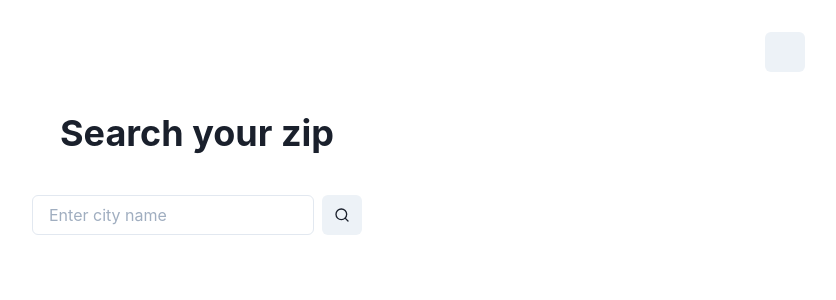
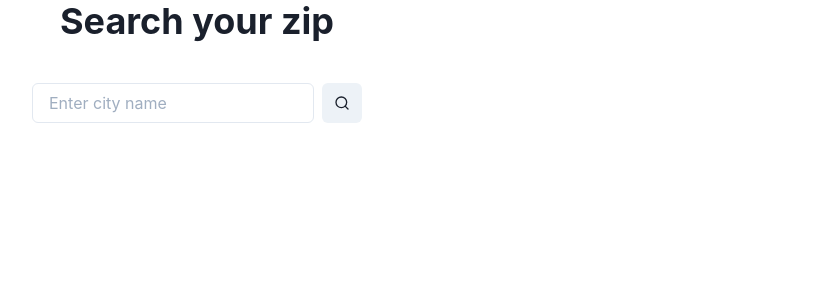
Before and after one commit to rohaanmalik/weather-app-challenge, a React (Create React App) app in the folder client/: page / in a window 1280 px wide. Shown: the top 300 px of the page, without its empty margins (443-1279 px from the left). Built offline with nearby package versions, Linux system fonts and the light colour scheme.

Commit message:
cleaning up the dashboard

```diff
--- a/client/src/components/Dashboard.jsx
+++ b/client/src/components/Dashboard.jsx
@@ -9,12 +9,6 @@ export default function Dashboard() {
 
   return (
     <VStack>
-      <IconButton
-        aria-label="Toggle Dark Mode"
-        m="8"
-        size="md"
-        alignSelf="flex-end"
-      />
     <SearchBar/>
     </VStack>
   );
```
